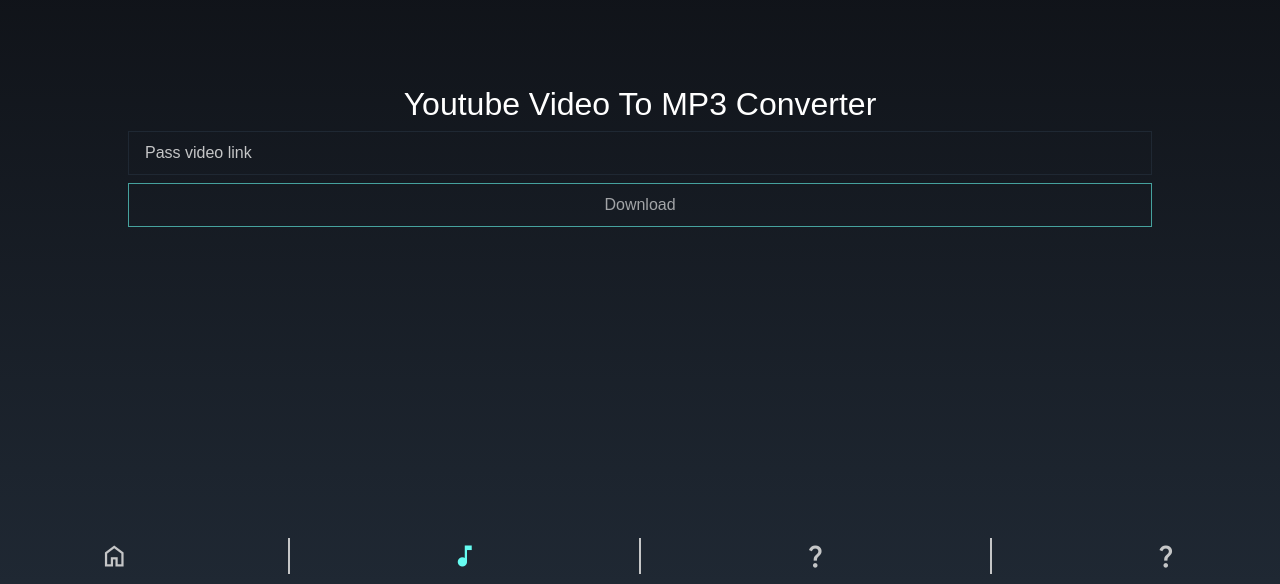
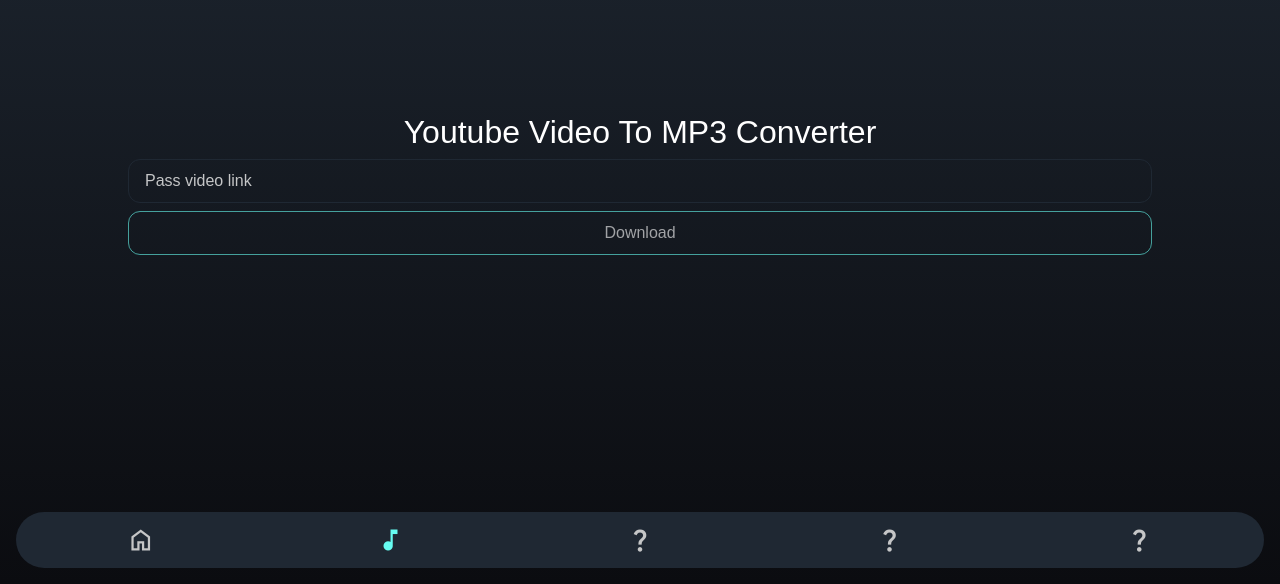
Before and after one commit to K-Makaryan/Jellyfish, an Angular app: page /youtube-mp3 in a window 1280 px wide. Shown: the part 216-800 px from the top of the page. Built offline with nearby package versions, Linux system fonts and the light colour scheme.

Commit message:
ui kit first changes

```diff
--- a/src/app/components/navbar/navbar.component.html
+++ b/src/app/components/navbar/navbar.component.html
@@ -1,4 +1,3 @@
-<nav>
 <span
     routerLink="/"
     routerLinkActive="active"
@@ -6,7 +5,6 @@
     class="material-symbols-outlined nav-icon">
     home
 </span>
-    <hr>
 <span
     routerLink="/youtube-mp3"
     routerLinkActive="active"
@@ -14,14 +12,15 @@
     class="material-symbols-outlined nav-icon">
     music_note
 </span>
-    <hr>
 <span
     class="material-symbols-outlined nav-icon">
     question_mark
 </span>
-    <hr>
 <span
     class="material-symbols-outlined nav-icon">
     question_mark
 </span>
-</nav>
+<span
+    class="material-symbols-outlined nav-icon">
+    question_mark
+</span>
--- a/src/app/components/navbar/navbar.component.scss
+++ b/src/app/components/navbar/navbar.component.scss
@@ -1,33 +1,18 @@
 :host {
-  position: sticky;
-  bottom: 0;
+  position: fixed;
   display: flex;
-  gap: 20px;
-  width: 100%;
+  justify-content: space-around;
+  inset: auto 0 0;
   height: 56px;
-  padding: 10px 20px;
-  overflow: hidden;
+  margin: 16px;
+  border-radius: 444px;
+  background-color: var(--medium-color);
 
-  nav {
-    display: flex;
-    // align-items: center;
-    justify-content: space-around;
-    flex: 1;
-    // gap: 20px;
-  }
-
-  hr {
-    border: 1px solid var(--light-color);
-  }
-
-  .material-symbols-outlined {
+  .nav-icon {
     display: flex;
     align-items: center;
     font-size: 28px;
     cursor: pointer;
-  }
-
-  .nav-icon {
     gap: 10px;
     color: var(--light-color);
     transition: 0.2s ease-out;
--- a/src/app/pages/youtube-mp3/youtube-mp3.component.html
+++ b/src/app/pages/youtube-mp3/youtube-mp3.component.html
@@ -1,15 +1,12 @@
 <form>
   <h1 class="header-1">Youtube Video To MP3 Converter</h1>
-  <div class="input-wrapper">
-    <input [formControl]="ytId" placeholder="Pass video link" type="text" />
-    <span *ngIf="ytId.invalid && ytId.dirty">
-      {{
-        ytId.hasError("required")
-          ? "The field is required"
-          : "The link is Invalid"
-      }}
-    </span>
-  </div>
+
+  <app-input
+    [parentFormControl]="ytId"
+    placeholder="Pass video link"
+    errorMessage="The link is Invalid"
+  ></app-input>
+
   <button
     data-tooltip="Size: 20Mb"
     (click)="requestMp3()"
--- a/src/app/pages/youtube-mp3/youtube-mp3.component.scss
+++ b/src/app/pages/youtube-mp3/youtube-mp3.component.scss
@@ -3,7 +3,6 @@
     flex-direction: column;
     justify-content: center;
     align-items: center;
-    gap: 20px;
     flex: 1;
 
     form {
--- a/src/app/pages/youtube-mp3/youtube-mp3.component.ts
+++ b/src/app/pages/youtube-mp3/youtube-mp3.component.ts
@@ -1,9 +1,10 @@
 import { Component } from '@angular/core';
 import { HttpClient, HttpClientModule } from '@angular/common/http';
-import { FormControl, ReactiveFormsModule, Validators } from '@angular/forms';
+import { FormControl, Validators } from '@angular/forms';
 
 import { IYoutubeMp3Data } from '../../interfaces';
 import { CommonModule } from '@angular/common';
+import { UiKitModule } from 'src/app/shared/ui-kit/ui-kit.module';
 
 @Component({
   standalone: true,
@@ -13,7 +14,7 @@
   imports: [
     CommonModule,
     HttpClientModule,
-    ReactiveFormsModule,
+    UiKitModule,
   ]
 })
 export class YoutubeMp3Component {
--- /dev/null
+++ b/src/app/shared/ui-kit/components/input/input.component.html
@@ -0,0 +1,11 @@
+<input
+    [formControl]="parentFormControl"
+    [placeholder]="placeholder"
+    [type]="type" />
+<span *ngIf="parentFormControl.invalid && parentFormControl.dirty">
+  {{
+    parentFormControl.hasError("required")
+      ? "The field is required"
+      : errorMessage
+  }}
+</span>
--- /dev/null
+++ b/src/app/shared/ui-kit/components/input/input.component.scss
@@ -0,0 +1,35 @@
+:host {
+  display: flex;
+  flex-direction: column;
+  gap: 5px;
+  width: 100%;
+
+  input {
+    height: 44px;
+    width: 100%;
+    padding-inline: 16px;
+    font-size: 16px;
+    background-color: transparent;
+    border: 1px solid var(--medium-color);
+    border-radius: 12px;
+    outline: unset;
+    transition: 0.2s ease;
+
+    &::placeholder {
+      color: var(--light-color);
+    }
+
+    &:focus {
+      border-color: var(--light-color);
+    }
+
+    &.ng-invalid.ng-dirty {
+      border-color: var(--error-color);
+    }
+  }
+
+  span {
+    margin-inline: 17px;
+    color: var(--error-color);
+  }
+}
--- a/src/styles.scss
+++ b/src/styles.scss
@@ -17,7 +17,7 @@
 }
 
 body {
-  background: linear-gradient(var(--dark-color), var(--medium-color));
+  background: linear-gradient(var(--medium-color), var(--dark-color));
 }
 
 .header-1 {
@@ -31,41 +31,6 @@
   color: var(--light-color);
 }
 
-.input-wrapper {
-  display: flex;
-  flex-direction: column;
-  gap: 5px;
-
-  input {
-    height: 44px;
-    width: 100%;
-    padding-inline: 16px;
-    font-size: 16px;
-    background-color: transparent;
-    border: 1px solid var(--medium-color);
-    border-radius: 0;
-    outline: unset;
-    transition: 0.2s ease;
-
-    &::placeholder {
-      color: var(--light-color);
-    }
-
-    &:focus {
-      border-bottom-color: var(--light-color);
-    }
-
-    &.ng-invalid.ng-dirty {
-      border-bottom-color: var(--error-color);
-    }
-  }
-
-  span {
-    margin-inline: 17px;
-    color: var(--error-color);
-  }
-}
-
 button {
   height: 44px;
   padding-inline: 22px;
@@ -73,6 +38,7 @@
   color: var(--white-color);
   background: transparent;
   border: 1px solid var(--main-light-color);
+  border-radius: 12px;
   transition: 0.2s ease;
   cursor: pointer;
 
```
Also changed, not shown: src/app/shared/ui-kit/components/input/input.component.ts (added, +17 -0 lines), src/app/shared/ui-kit/ui-kit.module.ts (added, +22 -0 lines), src/app/shared/ui-kit/components/index.ts (added). Lines whose indentation alone changed are shown as unchanged.
